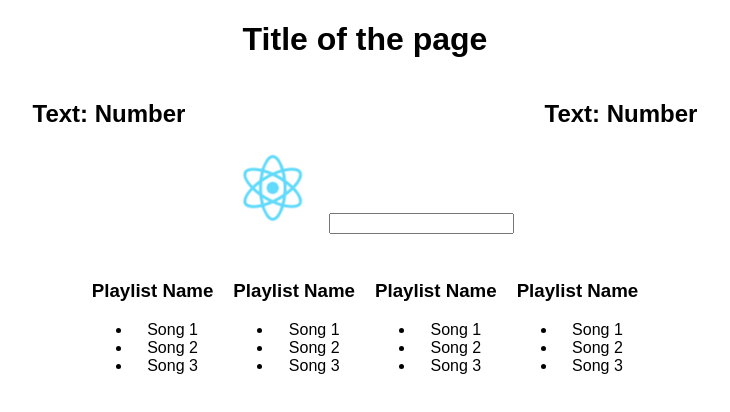
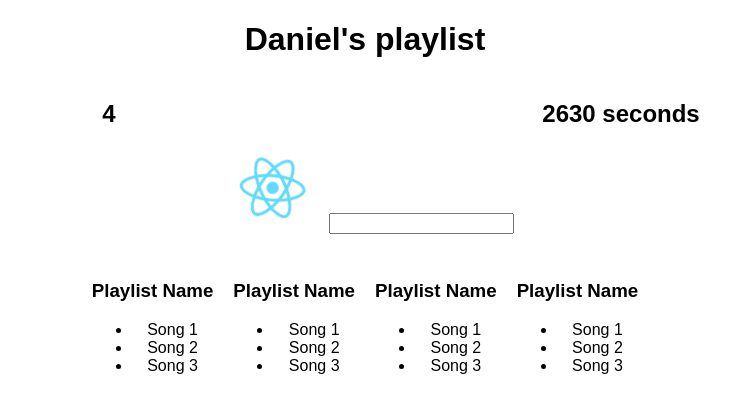
Before and after one commit to vdanielpop/react-prototype-npj, a React (Create React App) app: page / in a window 1280 px wide. Shown: the top 412 px of the page, without its empty margins (275-1005 px from the left). Built offline with nearby package versions, Linux system fonts and the light colour scheme.

Commit message:
Added mocks & separated Aggregate components.

```diff
--- a/src/App.js
+++ b/src/App.js
@@ -2,11 +2,67 @@ import React, { Component } from 'react'
 import logo from './logo.svg'
 import './App.css'
 
-class Aggregate extends Component {
+let fakeServerData = {
+  user: {
+    name: 'Daniel',
+    playlists: [
+      {
+        name: 'My favorites',
+        songs: [
+          {name: 'Song 1', duration: 186},
+          {name: 'Song 2', duration: 229},
+          {name: 'Song 3', duration: 227}
+        ],
+      },
+      {
+        name: 'Disco Playlist',
+        songs: [
+          {name: 'Disco Song 1', duration: 201},
+          {name: 'Disco Song 2', duration: 239},
+          {name: 'Disco Song 3', duration: 231}
+        ],
+      },
+      {
+        name: 'Dubstep Playlist',
+        songs: [
+          {name: 'Dubstep Song 1', duration: 217},
+          {name: 'Dubstep Song 2', duration: 217},
+          {name: 'Dubstep Song 3', duration: 228}
+        ],
+      },
+      {
+        name: 'Acoustic Playlist',
+        songs: [
+          {name: 'Acoustic Song 1', duration: 223},
+          {name: 'Acoustic Song 2', duration: 213},
+          {name: 'Acoustic Song 3', duration: 219}
+        ],
+      },
+    ],
+  }
+}
+
+class PlaylistCounter extends Component {
   render () {
     return (
       <div style={{width: '40%', display: 'inline-block'}}>
-        <h2>Text: Number</h2>
+        <h2>{this.props.playlists.length}</h2>
+      </div>
+    )
+  }
+}
+
+class HoursCounter extends Component {
+  render () {
+    let allSongs = this.props.playlists.reduce((songs, playlist) => {
+      return songs.concat(playlist.songs)
+    }, [])
+    let totalDuration = allSongs.reduce((total, song) => {
+      return total + song.duration
+    }, 0)
+    return (
+      <div style={{width: '40%', display: 'inline-block'}}>
+        <h2>{totalDuration} seconds</h2>
       </div>
     )
   }
@@ -40,13 +96,24 @@ class Playlist extends Component {
 }
 
 class App extends Component {
+  constructor () {
+    super()
+    this.state = {serverData: {}}
+  }
+
+  componentDidMount () {
+    setTimeout(() => {this.setState({serverData: fakeServerData})}, 1500)
+  }
+
   render () {
     let name = 'Daniel'
     return (
       <div className="App">
-        <h1>Title of the page</h1>
-        <Aggregate/>
-        <Aggregate/>
+        {
+          this.state.serverData.user ? <div>
+            <h1>{this.state.serverData.user && this.state.serverData.user.name}'s playlist</h1>
+            < PlaylistCounter playlists={this.state.serverData.user.playlists}/>
+            <HoursCounter playlists={this.state.serverData.user.playlists}/>
             <Filter/>
             <div>
               <Playlist/>
@@ -54,6 +121,8 @@ class App extends Component {
               <Playlist/>
               <Playlist/>
             </div>
+          </div> : <h1>Loading...</h1>
+        }
       </div>
     )
   }
```
Lines whose indentation alone changed are shown as unchanged.
